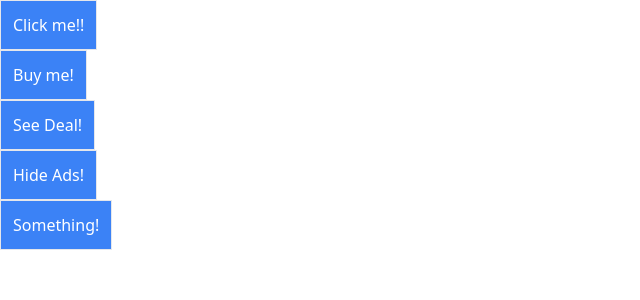
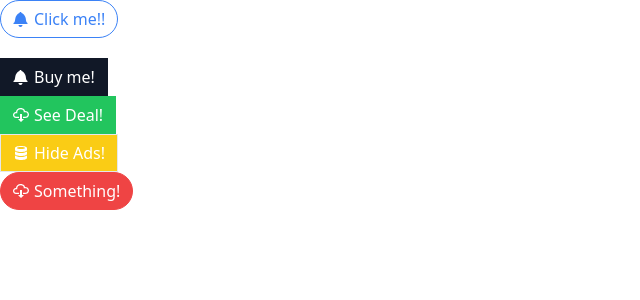
Before and after one commit to jplobianco/comps, a React (Create React App) app: page / in a window 1280 px wide. Shown: the top 300 px of the page, without its empty margins (0-640 px from the left). Built offline with nearby package versions, Linux system fonts and the light colour scheme.

Commit message:
feat: add Button component

```diff
--- a/package.json
+++ b/package.json
@@ -6,9 +6,11 @@
     "@testing-library/jest-dom": "^5.16.5",
     "@testing-library/react": "^13.4.0",
     "@testing-library/user-event": "^13.5.0",
+    "classnames": "^2.3.2",
     "prop-types": "^15.8.1",
     "react": "^18.2.0",
     "react-dom": "^18.2.0",
+    "react-icons": "^4.8.0",
     "react-scripts": "5.0.1",
     "web-vitals": "^2.1.4"
   },
--- a/src/App.js
+++ b/src/App.js
@@ -1,22 +1,41 @@
+import { GoBell, GoCloudDownload, GoDatabase } from "react-icons/go";
 import Button from "./Button";
 
 function App() {
+  const handleClick = () => {
+    console.log("clicked!");
+  };
   return (
     <div>
       <div>
-        <Button primary>Click me!!</Button>
+        <Button primary rounded outline className="mb-5" onClick={handleClick}>
+          <GoBell />
+          Click me!!
+        </Button>
       </div>
       <div>
-        <Button>Buy me!</Button>
+        <Button secondary>
+          <GoBell />
+          Buy me!
+        </Button>
       </div>
       <div>
-        <Button>See Deal!</Button>
+        <Button success>
+          <GoCloudDownload />
+          See Deal!
+        </Button>
       </div>
       <div>
-        <Button>Hide Ads!</Button>
+        <Button warning>
+          <GoDatabase />
+          Hide Ads!
+        </Button>
       </div>
       <div>
-        <Button>Something!</Button>
+        <Button danger rounded>
+          <GoCloudDownload />
+          Something!
+        </Button>
       </div>
     </div>
   );
--- a/src/Button.js
+++ b/src/Button.js
@@ -1,5 +1,4 @@
-import PropTypes from "prop-types";
-
+import className from "classnames";
 function Button({
   children,
   primary,
@@ -9,9 +8,31 @@
   danger,
   outline,
   rounded,
+  ...rest
 }) {
+  const classes = className(
+    rest.className,
+    "flex items-center px-3 py-1.5 border",
+    {
+      "border-blue-500 bg-blue-500": primary,
+      "border-gray-900 bg-gray-900": secondary,
+      "border-green-500 bg-green-500": success,
+      "border-yellow-40 bg-yellow-400": warning,
+      "border-red-500 bg-red-500": danger,
+      "rounded-full": rounded,
+      "text-white":
+        !outline && (primary || secondary || success || warning || danger),
+      "bg-white": outline,
+      "text-blue-500": outline && primary,
+      "text-gray-500": outline && secondary,
+      "text-green-500": outline && success,
+      "text-yellow-500": outline && warning,
+      "text-red-500": outline && danger,
+    }
+  );
+
   return (
-    <button className="px-3 py-3 border boder-blue-600 bg-blue-500 text-white">
+    <button {...rest} className={classes}>
       {children}
     </button>
   );
--- a/src/index.css
+++ b/src/index.css
@@ -1,3 +1,7 @@
 @tailwind base;
 @tailwind components;
 @tailwind utilities;
+
+button > svg {
+    margin-right: 5px;
+}
```
Also changed, not shown: 1 other file (tests, documents, lock files or other folders).
